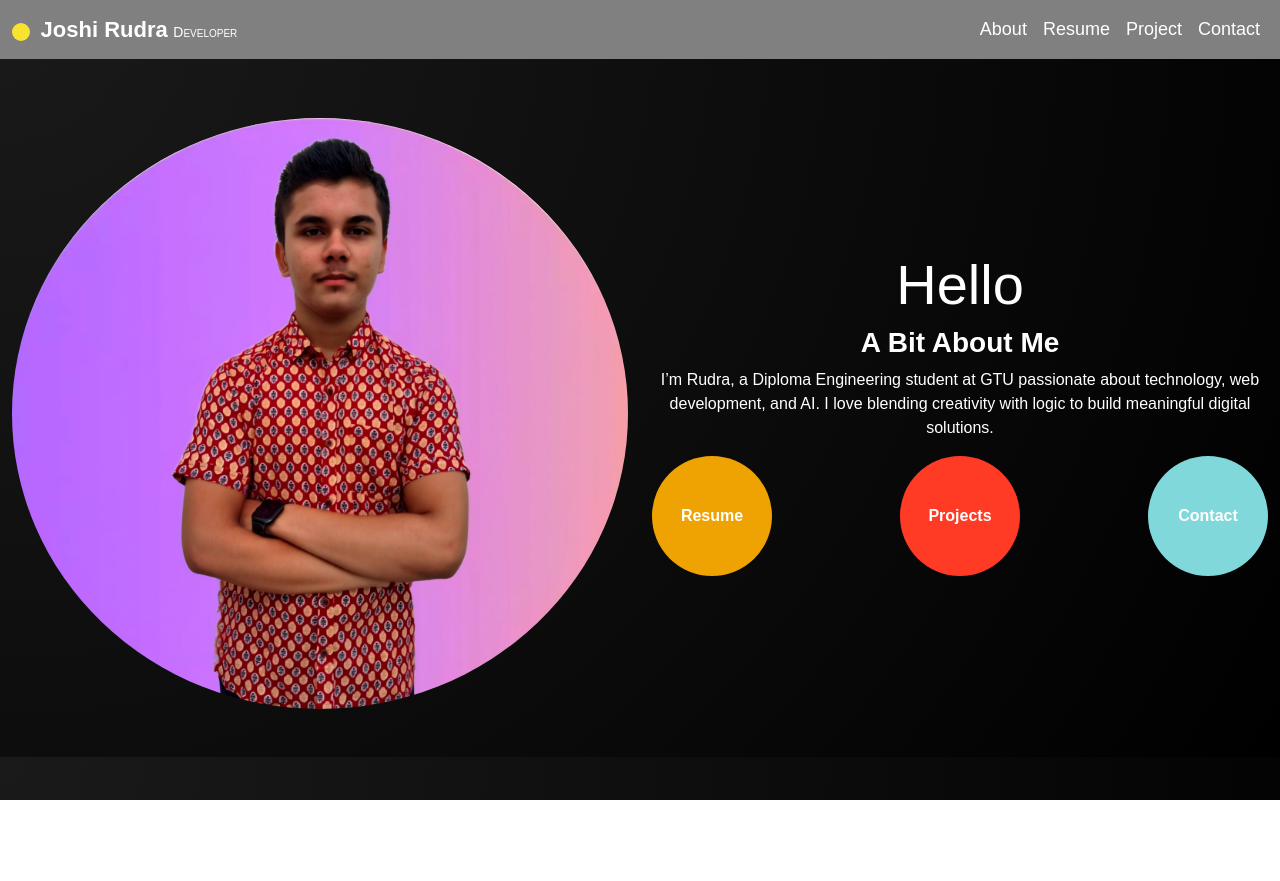
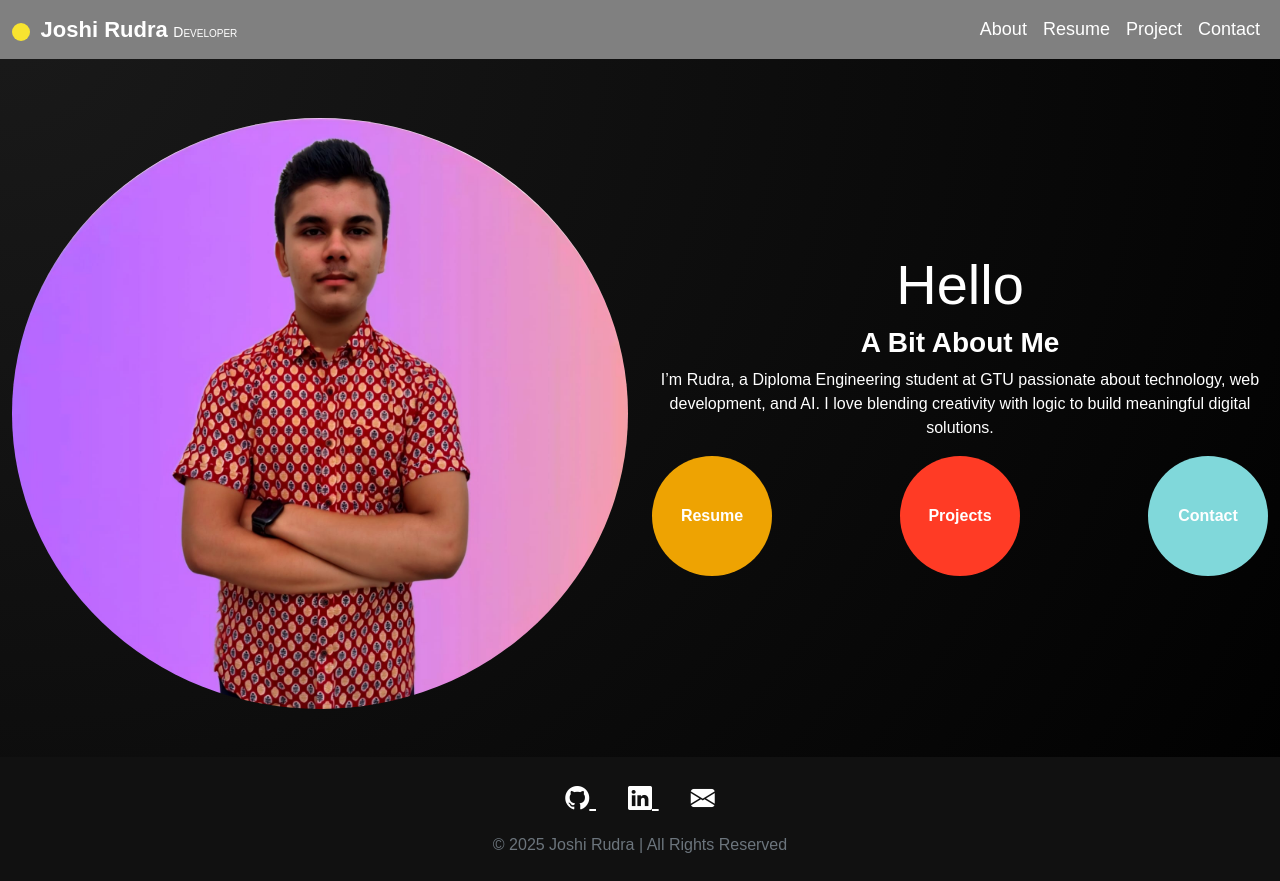
Before and after one commit to Rudra-Joshi0509/my-portfolio, a plain HTML site: page index.html in a window 1280 px wide. Before the commit the page ends 800 px from the top, so only its background shows below. Drawn offline with nearby package versions, Linux system fonts and the light colour scheme.

Commit message:
Update index.html

```diff
--- a/index.html
+++ b/index.html
@@ -7,6 +7,8 @@
 
   <!-- Bootstrap CSS -->
   <link href="https://cdn.jsdelivr.net/npm/bootstrap@5.3.2/dist/css/bootstrap.min.css" rel="stylesheet">
+  <!-- Bootstrap Icons -->
+  <link href="https://cdn.jsdelivr.net/npm/bootstrap-icons@1.10.5/font/bootstrap-icons.css" rel="stylesheet">
 
   <style>
     /* Navbar Styles */
@@ -60,6 +62,17 @@
       max-width: 100%;
       overflow: hidden;
     }
+
+    .footer {
+      background-color: #111;
+      color: white;
+      text-align: center;
+    }
+
+.footer a:hover {
+  color: #EEA302; /* hover color matches your theme */
+}
+
 
     /* Responsive layout adjustments */
     @media screen and (max-width: 768px) {
@@ -152,6 +165,27 @@
     </div>
   </div>
 
+    <!-- Footer -->
+  <footer class="footer mt-5 py-4">
+    <div class="container text-center">
+      <div class="mb-3">
+        <!-- Social Icons -->
+        <a href="https://github.com/Rudra-Joshi0509" target="_blank" class="text-white mx-3 fs-4">
+          <i class="bi bi-github"></i>
+        </a>
+        <a href="https://linkedin.com/in/https://www.linkedin.com/in/rudra-joshi-220262331/" target="_blank" class="text-white mx-3 fs-4">
+          <i class="bi bi-linkedin"></i>
+        </a>
+        <a href="mailto:Joshirudra0509@gmail.com" class="text-white mx-3 fs-4">
+          <i class="bi bi-envelope-fill"></i>
+        </a>
+      </div>
+      <p class="mb-0 text-secondary">&copy; 2025 Joshi Rudra | All Rights Reserved</p>
+    </div>
+  </footer>
+
+
+
   <!-- Bootstrap JS -->
   <script src="https://cdn.jsdelivr.net/npm/bootstrap@5.3.2/dist/js/bootstrap.bundle.min.js"></script>
 
@@ -164,5 +198,6 @@
     });
   </script>
 
+
 </body>
 </html>
```
